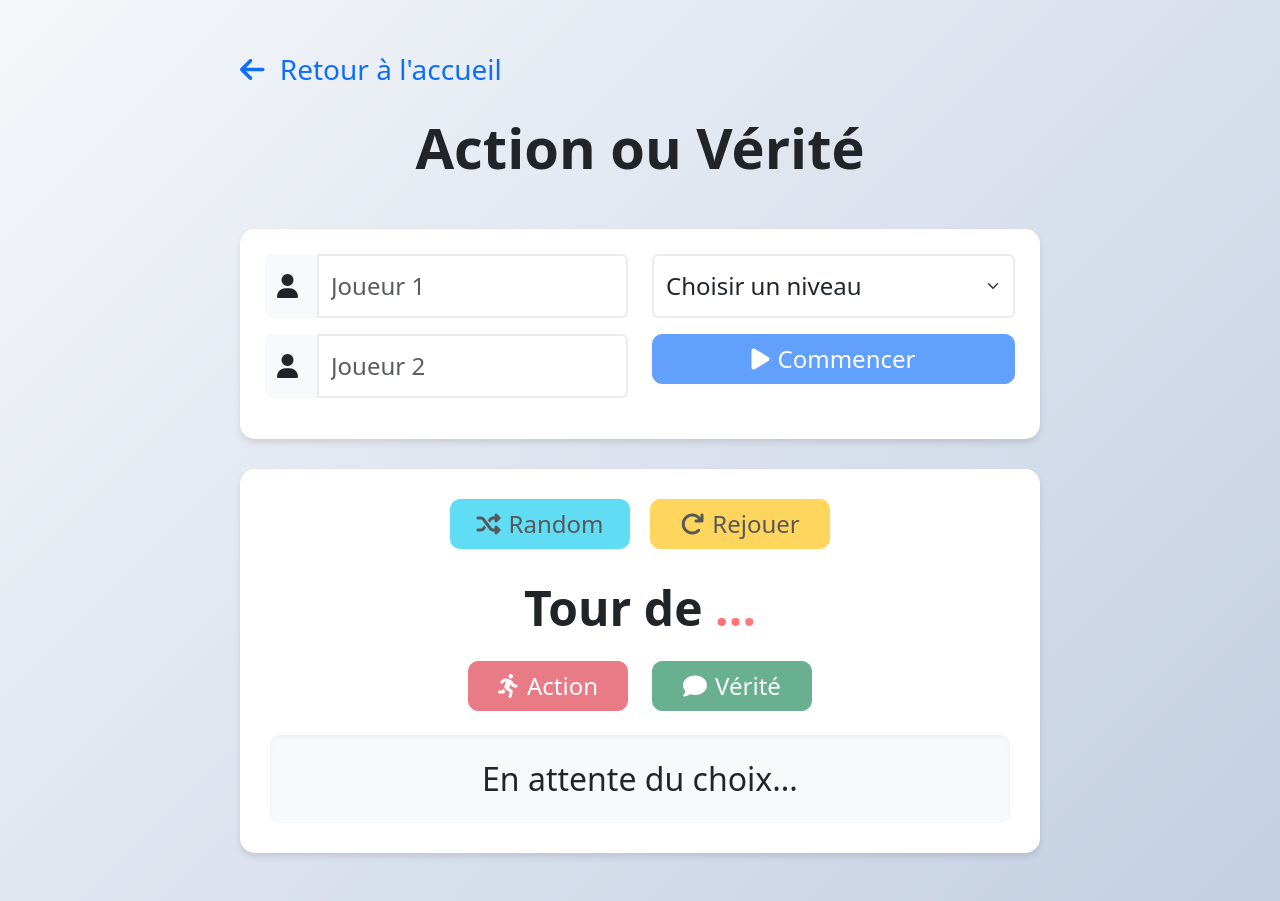
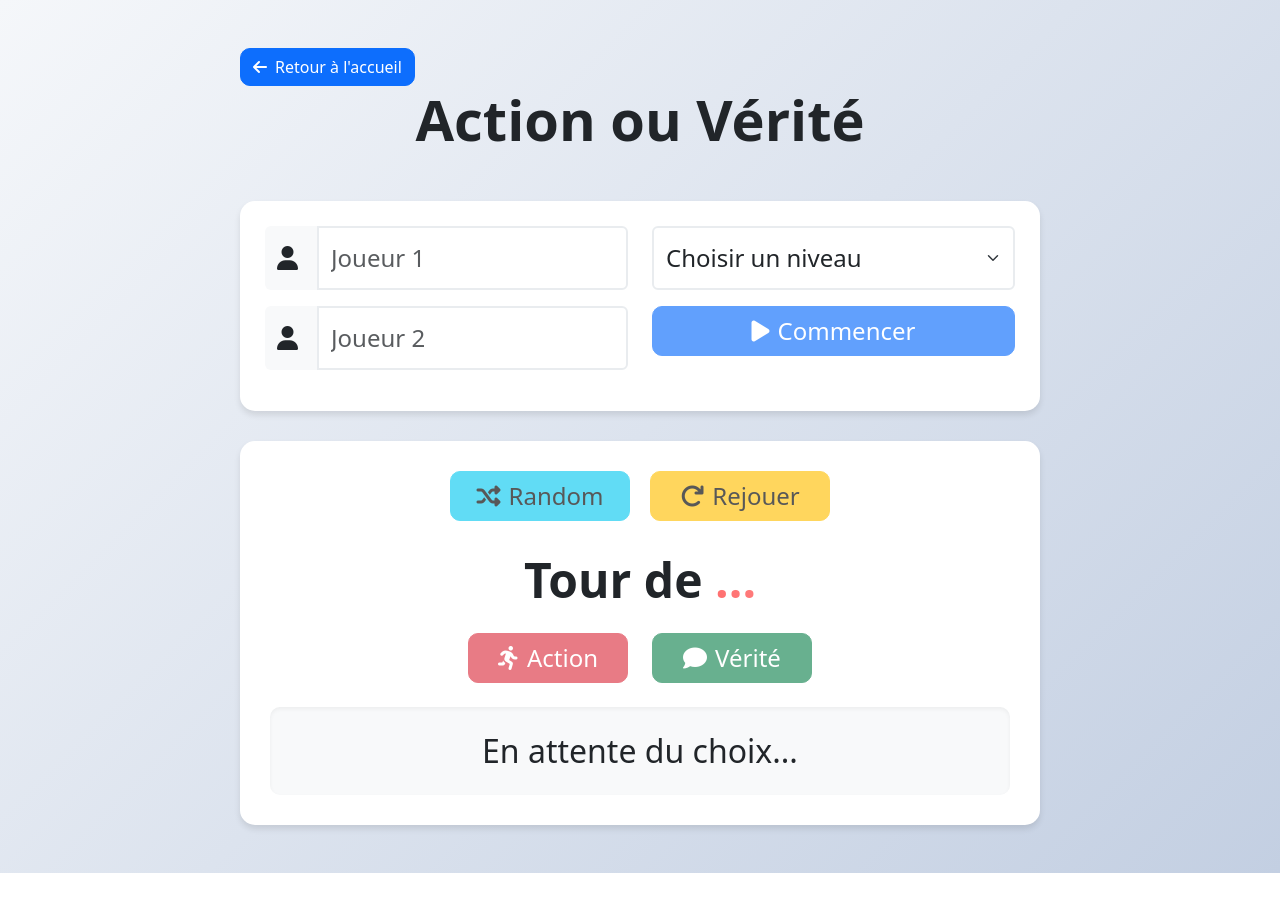
Before and after one commit to Hayy-Balde/mini-site, a plain HTML site: page actionVerite.html in a window 1280 px wide. After the commit the page ends 873 px from the top, so only its background shows below. Drawn offline with nearby package versions, Linux system fonts and the light colour scheme.

Commit message:
ajout du boutton retour vers l'accueil au niveau de l'espace quiz

```diff
--- a/actionVerite.html
+++ b/actionVerite.html
@@ -99,12 +99,11 @@
 
 <body class="container py-5">
     <div class="game-container">
-        <div class="d-flex align-items-center mb-4">
-            <a class="fs-3 text-decoration-none" href="index.html">
-                <i class="fas fa-arrow-left me-2"></i>
-                <span class="text-primary">Retour à l'accueil</span>
-            </a>
-        </div>
+        <a class="back-link text-decoration-none" href="index.html">
+            <span class="btn btn-primary">
+                <i class="fas fa-arrow-left me-2"></i>Retour à l'accueil
+            </span>
+        </a>
 
         <h1 class="display-4 fw-bold text-center mb-5">Action ou Vérité</h1>
 
```
Also changed, not shown: quiz/menu.html (+5 -0 lines).
